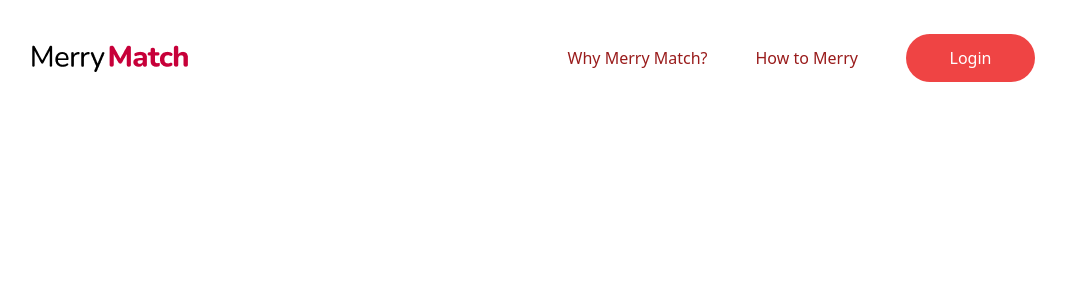
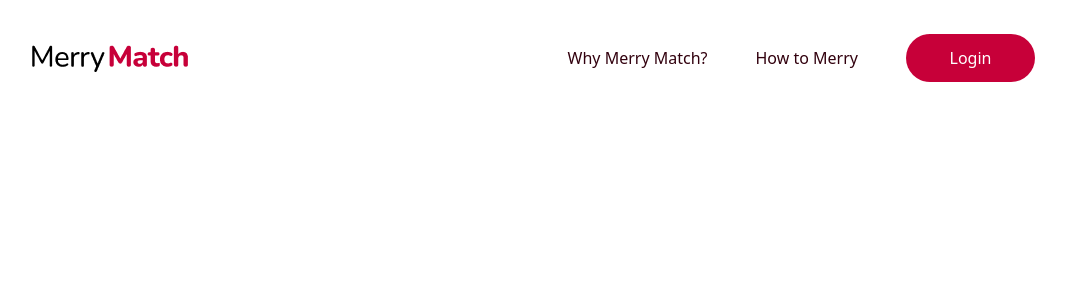
Before and after one commit to spudjee123/merry-match, a React (Vite) app in the folder client/: page / in a window 1280 px wide. Shown: the top 300 px of the page, without its empty margins (93-1159 px from the left). Built offline with nearby package versions, Linux system fonts and the light colour scheme.

Commit message:
refactor: add tailwind config library

```diff
--- a/client/src/components/user-profile-management/edit-profile-form.jsx
+++ b/client/src/components/user-profile-management/edit-profile-form.jsx
@@ -22,7 +22,7 @@ function EditProfileForm() {
     );
   }, [location]);
   const inputClassName =
-    "h-12 p-3 pr-4 gap-2 rounded-lg border border-color-gray-400 text-color-gray-900 bg-white";
+    "h-12 p-3 pr-4 gap-2 rounded-lg border border-gray-400 text-gray-900 bg-white";
   const formGroupClassName = "flex flex-col gap-1 w-full";
   const formGroupRowClassName =
     "flex flex-col gap-6 lg:flex-row-reverse lg:gap-6";
@@ -32,13 +32,13 @@ function EditProfileForm() {
       <form className="gap-10 lg:gap-20 flex flex-col">
         <section className=" flex justify-between">
           <article>
-            <h1 className=" text-sm font-semibold leading-[21px] text-color-beige-700 mb-2">
+            <h1 className=" text-sm font-semibold leading-[21px] text-beige-700 mb-2">
               PROFILE
             </h1>
-            <p className=" text-color-purple-500 text-[32px] leading-10 font-bold lg:text-[46px] lg:font-extrabold lg:leading-[57.5px]">
+            <p className=" text-purple-500 text-[32px] leading-10 font-bold lg:text-[46px] lg:font-extrabold lg:leading-[57.5px]">
               Let’s make profile
             </p>
-            <p className=" text-color-purple-500 text-[32px] leading-10 font-bold lg:text-[46px] lg:font-extrabold lg:leading-[57.5px]">
+            <p className=" text-purple-500 text-[32px] leading-10 font-bold lg:text-[46px] lg:font-extrabold lg:leading-[57.5px]">
               to let others know you
             </p>
           </article>
@@ -46,7 +46,7 @@ function EditProfileForm() {
             <button
               type="button"
               id="preview-btn"
-              className=" h-12 px-6 py-3 bg-color-red-100 text-color-red-600 font-bold leading-6 text-center rounded-[99px] drop-shadow-secondary"
+              className=" h-12 px-6 py-3 bg-red-100 text-red-600 font-bold leading-6 text-center rounded-[99px] drop-shadow-secondary"
               onClick={() => document.getElementById("preview").showModal()}
             >
               Preview Profile
@@ -54,7 +54,7 @@ function EditProfileForm() {
             <button
               type="submit"
               id="update-btn"
-              className=" h-12 px-6 py-3 bg-color-red-500 text-white font-bold leading-6 text-center rounded-[99px] drop-shadow-primary"
+              className=" h-12 px-6 py-3 bg-red-500 text-white font-bold leading-6 text-center rounded-[99px] drop-shadow-primary"
             >
               Update Profile
             </button>
@@ -71,7 +71,7 @@ function EditProfileForm() {
                 <label htmlFor="dateOfBirth">Date of birth</label>
                 <input
                   id="dateOfBirth"
-                  className="h-12 p-3 pr-4 gap-2 rounded-lg border border-color-gray-400 bg-white text-color-gray-900"
+                  className="h-12 p-3 pr-4 gap-2 rounded-lg border border-gray-400 bg-white text-gray-900"
                   type="date"
                   required
                 />
@@ -119,13 +119,13 @@ function EditProfileForm() {
 
             <div className={formGroupRowClassName}>
               <div className={formGroupClassName}>
-                <label htmlFor="email" className="text-color-gray-600">
+                <label htmlFor="email" className="text-gray-600">
                   Email
                 </label>
                 <input
                   id="email"
                   className={
-                    "h-12 p-3 pr-4 gap-2 rounded-lg border border-color-gray-400 text-color-gray-900 bg-color-gray-200"
+                    "h-12 p-3 pr-4 gap-2 rounded-lg border border-gray-400 text-gray-900 bg-gray-200"
                   }
                   type="email"
                   disabled
@@ -197,11 +197,11 @@ function EditProfileForm() {
             <div className={formGroupClassName + " lg:col-span-full"}>
               <label htmlFor="hobby">Hobbies / Interests (Maximum 10):</label>
 
-              <div className=" flex flex-wrap p-3 pr-4 gap-2 rounded-lg border border-color-gray-400 bg-white text-color-gray-900">
+              <div className=" flex flex-wrap p-3 pr-4 gap-2 rounded-lg border border-gray-400 bg-white text-gray-900">
                 {hobbiesList.map((item, index) => {
                   return (
                     <div
-                      className=" flex h-full bg-color-purple-100 px-2 py-1 rounded-md text-color-purple-600 gap-2"
+                      className=" flex h-full bg-purple-100 px-2 py-1 rounded-md text-purple-600 gap-2"
                       key={index}
                     >
                       <p>{item}</p>
@@ -244,7 +244,7 @@ function EditProfileForm() {
               </label>
               <textarea
                 id="aboutMe"
-                className="p-3 pr-4 gap-2 rounded-lg border border-color-gray-400 bg-white text-color-gray-900"
+                className="p-3 pr-4 gap-2 rounded-lg border border-gray-400 bg-white text-gray-900"
                 rows="4"
                 maxLength="150"
                 required
@@ -254,18 +254,16 @@ function EditProfileForm() {
         </section>
         <section>
           <article className=" flex flex-col gap-1 mb-6">
-            <h3 className=" text-color-purple-500 text-2xl leading-[30px] font-bold">
+            <h3 className=" text-purple-500 text-2xl leading-[30px] font-bold">
               Profile pictures
             </h3>
-            <p className=" text-color-gray-800 leading-6">
-              Upload at least 2 photos
-            </p>
+            <p className=" text-gray-800 leading-6">Upload at least 2 photos</p>
           </article>
           <div className=" flex flex-wrap gap-2 lg:gap-6 lg:justify-center">
             {images.map((item, index) => (
               <div
                 key={index}
-                className=" w-[167px] h-[167px] bg-color-gray-200 rounded-2xl"
+                className=" w-[167px] h-[167px] bg-gray-200 rounded-2xl"
               >
                 {item ? (
                   <div className="relative w-full h-full">
@@ -282,14 +280,14 @@ function EditProfileForm() {
                         newImages.push("");
                         setImages(newImages);
                       }}
-                      className="absolute top-[-4px] right-[-4px] bg-color-red-utility w-6 h-6 rounded-full text-white"
+                      className="absolute top-[-4px] right-[-4px] bg-red-utility w-6 h-6 rounded-full text-white"
                     >
                       X
                     </button>
                   </div>
                 ) : (
                   <div className="relative w-full h-full">
-                    <div className="absolute top-0 left-0 w-full h-full flex flex-col text-center items-center justify-center text-sm text-color-purple-600 leading-[21px] font-medium gap-2 rounded-2xl">
+                    <div className="absolute top-0 left-0 w-full h-full flex flex-col text-center items-center justify-center text-sm text-purple-600 leading-[21px] font-medium gap-2 rounded-2xl">
                       <p>+</p>
                       <p>Upload photo</p>
                     </div>
@@ -312,14 +310,14 @@ function EditProfileForm() {
           <button
             type="button"
             id="preview-btn"
-            className=" h-12 px-6 py-3 bg-color-red-100 text-color-red-600 font-bold leading-6 text-center rounded-[99px] drop-shadow-secondary"
+            className=" h-12 px-6 py-3 bg-red-100 text-red-600 font-bold leading-6 text-center rounded-[99px] drop-shadow-secondary"
           >
             Preview Profile
           </button>
           <button
             type="submit"
             id="update-btn"
-            className=" h-12 px-6 py-3 bg-color-red-500 text-white font-bold leading-6 text-center rounded-[99px] drop-shadow-primary"
+            className=" h-12 px-6 py-3 bg-red-500 text-white font-bold leading-6 text-center rounded-[99px] drop-shadow-primary"
           >
             Update Profile
           </button>
@@ -328,7 +326,7 @@ function EditProfileForm() {
           <button
             type="button"
             id="delete-profile-btn"
-            className=" text-color-gray-700 font-bold leading-6"
+            className=" text-gray-700 font-bold leading-6"
             onClick={() => document.getElementById("delete").showModal()}
           >
             delete account
@@ -351,20 +349,20 @@ function EditProfileForm() {
               </form>
             </div>
             <div className=" p-4 lg:p-6 flex flex-col gap-6">
-              <p className=" text-color-gray-700 leading-6">
+              <p className=" text-gray-700 leading-6">
                 Do you sure to delete account?
               </p>
               <div className=" flex flex-col lg:flex-row gap-4">
                 <button
                   id="confirm-delete-btn"
-                  className=" bg-color-red-100 px-6 py-3 max-lg:w-full rounded-[99px] text-color-red-600 leading-6 font-bold drop-shadow-secondary"
+                  className=" bg-red-100 px-6 py-3 max-lg:w-full rounded-[99px] text-red-600 leading-6 font-bold drop-shadow-secondary"
                 >
                   Yes, I want to delete
                 </button>
                 <form method="dialog">
                   <button
                     id="denied-delete-btn"
-                    className=" bg-color-red-500 px-6 py-3 max-lg:w-full rounded-[99px] text-white leading-6 font-bold drop-shadow-primary"
+                    className=" bg-red-500 px-6 py-3 max-lg:w-full rounded-[99px] text-white leading-6 font-bold drop-shadow-primary"
                   >
                     No, I don’t
                   </button>
@@ -386,7 +384,7 @@ function EditProfileForm() {
             </form>
             <div className=" flex justify-between">
               <div></div>
-              <div className=" flex flex-col items-end text-color-gray-900">
+              <div className=" flex flex-col items-end text-gray-900">
                 <article>
                   <h1 className=" text-5xl leading-[57.5px]">
                     {"John Snow"} <span>{26}</span>
--- a/client/tailwind.config.js
+++ b/client/tailwind.config.js
@@ -4,20 +4,57 @@ export default {
   theme: {
     extend: {
       colors: {
-        "color-red-utility": "#AF2758",
-        "color-red-100": "#FFE1EA",
-        "color-red-500": "#C70039",
-        "color-red-600": "#95002B",
-        "color-gray-200": "#F1F2F6",
-        "color-gray-600": "#9AA1B9",
-        "color-gray-400": "#D6D9E4",
-        "color-gray-700": "#646D89",
-        "color-gray-800": "#424C6B",
-        "color-gray-900": "#2A2E3F",
-        "color-purple-100": "#F4EBF2",
-        "color-purple-500": "#A62D82",
-        "color-purple-600": "#7D2262",
-        "color-beige-700": "#7B4429",
+        red: {
+          utility: "#AF2758",
+          100: "#FFE1EA",
+          200: "#FFB1C8",
+          300: "#FF6390",
+          400: "#FF1659",
+          500: "#C70039",
+          600: "#95002B",
+          700: "#64001D",
+          800: "#32000E",
+          900: "#200009",
+        },
+        gray: {
+          100: "#F6F7FC",
+          200: "#F1F2F6",
+          300: "#E4E6ED",
+          400: "#D6D9E4",
+          500: "#C8CCDB",
+          600: "#9AA1B9",
+          700: "#646D89",
+          800: "#424C6B",
+          900: "#2A2E3F",
+        },
+        purple: {
+          100: "#F4EBF2",
+          200: "#EFC4E2",
+          300: "#DF89C6",
+          400: "#CF4FA9",
+          500: "#A62D82",
+          600: "#7D2262",
+          700: "#531741",
+          800: "#411032",
+          900: "#2A0B21",
+        },
+        beige: {
+          100: "#FAF1ED",
+          200: "#F3E4DD",
+          300: "#E8CABB",
+          400: "#DCAF99",
+          500: "#D19477",
+          600: "#B8653E",
+          700: "#7B4429",
+          800: "#612F16",
+          900: "#3D2215",
+        },
+        yellow: {
+          100: "#FFF6D4",
+          500: "#393735",
+        },
+        white: "#FFFFFF",
+        black: "#000000",
       },
       dropShadow: {
         primary: "2px 2px 12px rgba(64, 50, 133, 0.16)",
@@ -26,6 +63,14 @@ export default {
       boxShadow: {
         primary: "2px 2px 12px 0px rgba(64, 50, 133, 0.12)",
       },
+      backgroundImage: {
+        customGradient:
+          "radial-gradient(106.64% 594.8% at 3.13% 0%, #742138 23.43%, #A878BF 100%)",
+      },
+      backgroundColor: {
+        main: "#FCFCFE",
+        dark: "#160404",
+      },
     },
   },
   plugins: [require("daisyui")],
```
